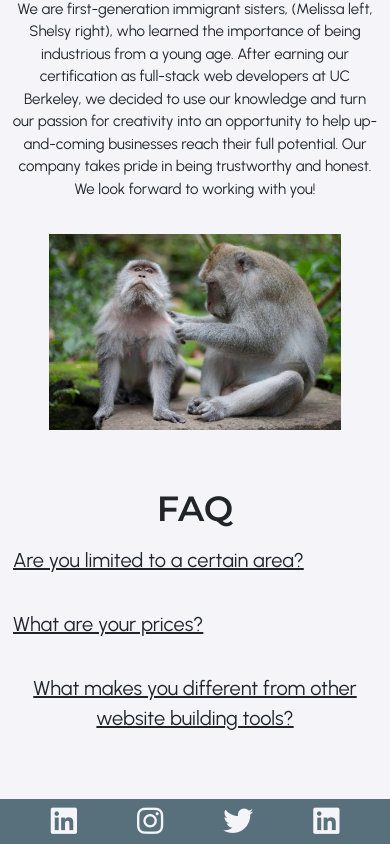
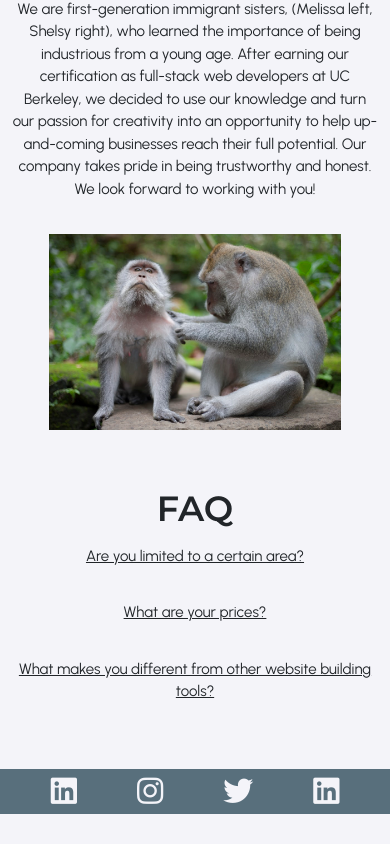
Before and after one commit to melissabarrerafarias/freelanced-company, a React (Create React App) app: page / in a window 390 px wide. Shown: the part 1856-2700 px from the top of the page. After the commit the page ends 2670 px from the top, so only its background shows below. Built offline with nearby package versions, Linux system fonts and the light colour scheme.

Commit message:
mobile responsive faq and footer

```diff
--- a/src/landing-page.css
+++ b/src/landing-page.css
@@ -217,6 +217,11 @@ body, html {
         font-size: 15px;
         margin-top: 10%;
     }
+
+    .faq-questions {
+        font-size: 18px;
+        text-align: center !important;
+    }
 }
 
 @media (max-width: 575.98px) {
@@ -262,6 +267,12 @@ body, html {
     .about-us-desc {
         font-size: 15px;
         margin-top: 10%;
+    }
+
+    .faq-questions {
+        font-size: 15px;
+        flex: 0 0 auto;
+        width: 100%;
     }
 }
 
@@ -309,4 +320,8 @@ body, html {
         padding-right: 5%;
         padding-left: 5%;
     }
+
+    #FAQ .card-body {
+        font-size: 14px;
+    }
 }
```
